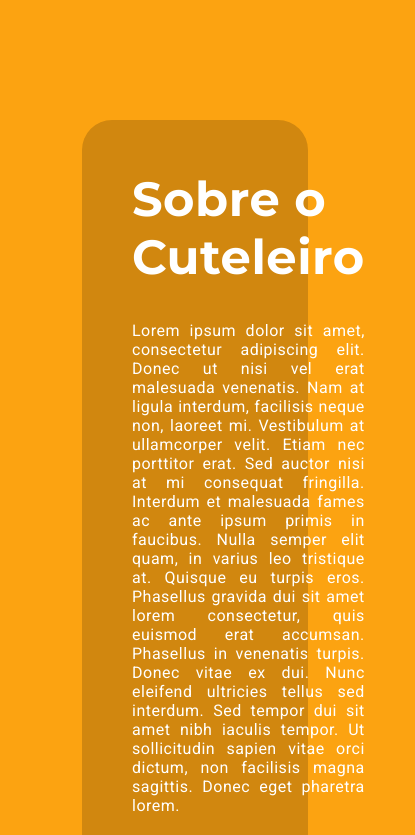
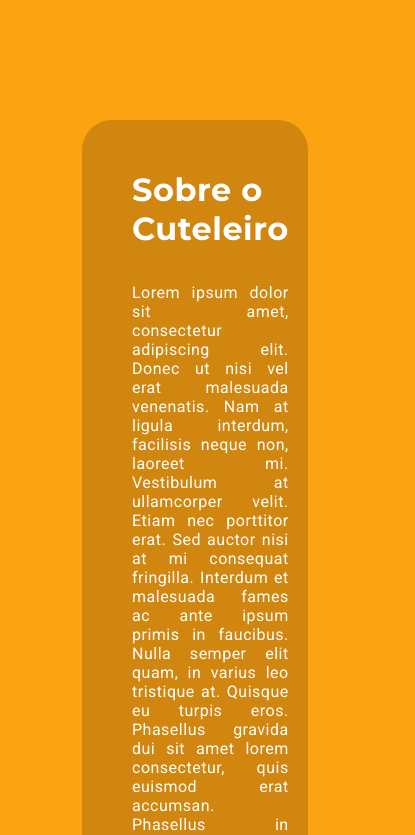
Before and after one commit to asilvacutelaria/a-silva-cutelaria, a Next.js app: page / in a window 390 px wide. Shown: the part 1420-2255 px from the top of the page, 415 px wide, since content can reach past the window. Built offline with nearby package versions, Linux system fonts and the light colour scheme.

Commit message:
Updating About style

```diff
--- a/src/components/About.tsx
+++ b/src/components/About.tsx
@@ -19,7 +19,7 @@ export function About () {
                 </div>
 
                 <div>
-                    <img src="/Img_Headline.svg" alt="" />
+                    <img src="/Img_Headline.png" alt="" />
                 </div>
             </div>
         </div>
--- a/src/styles/components/About.module.css
+++ b/src/styles/components/About.module.css
@@ -1,8 +1,10 @@
 .aboutContainer {
-    display: flex;
     background: var(--primary-hover-color);
     margin: 50px 50px;
     border-radius: 30px;
+    display: flex;
+    justify-content: space-around;
+    align-items: center;
 }
 
 .aboutContainer div:first-child {
@@ -22,10 +24,37 @@
     margin: 20px 0 20px 0;
     text-align: justify;
     font-family: "Roboto", sans-serif;
-
 }
 
 .aboutContainer div:last-child {
     max-width: 500px;
-    padding: 50px 0;
+    padding: 50px 20px;
 }
+
+@media(max-width: 949.9px) {
+    .aboutContainer div:first-child {
+        max-width: none;
+    }
+
+    .aboutContainer div:last-child {
+        display: none;
+    }
+}
+
+@media(max-width: 1094.9px) {
+    .aboutContainer div:first-child {
+        max-width: 500px;
+    }
+    .aboutContainer div:last-child {
+        padding: 0 10px 0 0;
+    }
+}
+
+@media(max-width: 1144px){
+    .aboutContainer div:first-child h1 {
+        font-size: 2rem;
+    }
+    .aboutContainer div:first-child p {
+        font-size: 1rem;
+    }
+}
```
Also changed, not shown: public/Img_Headline.png (added).
